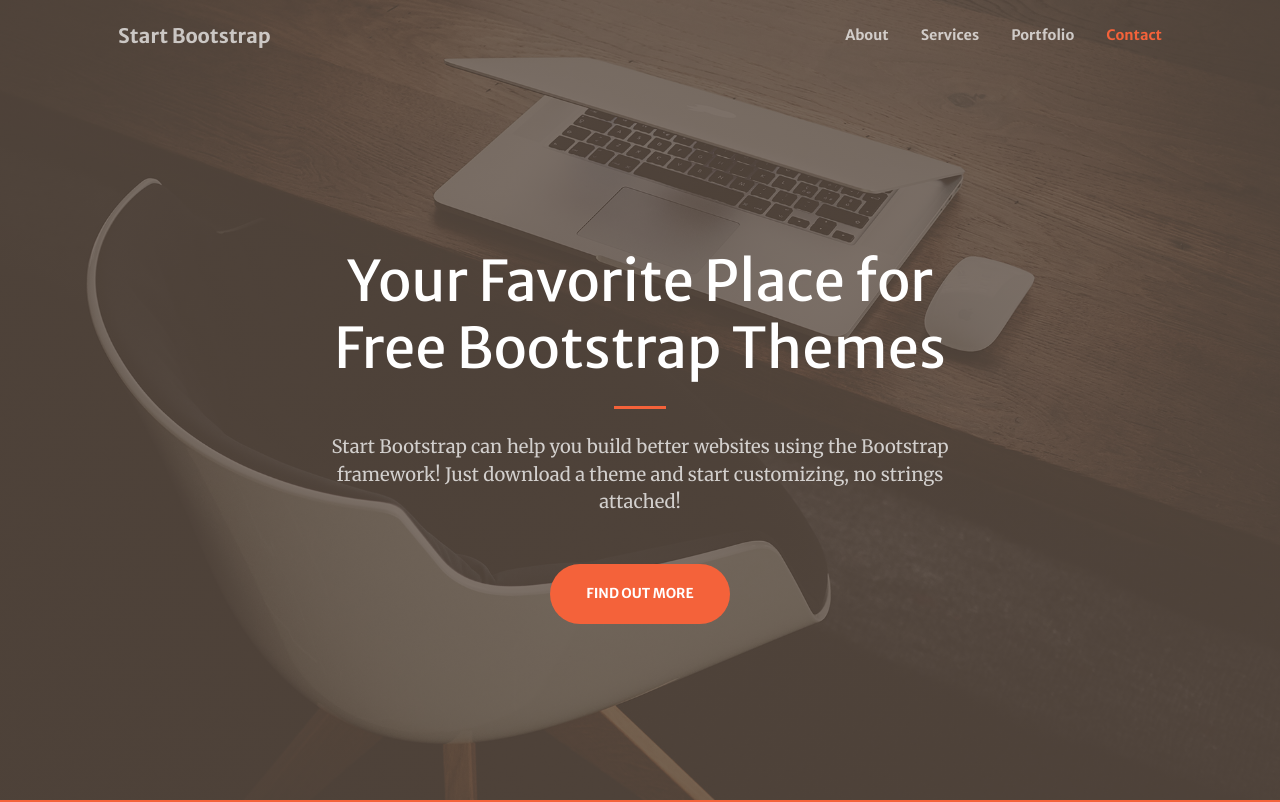
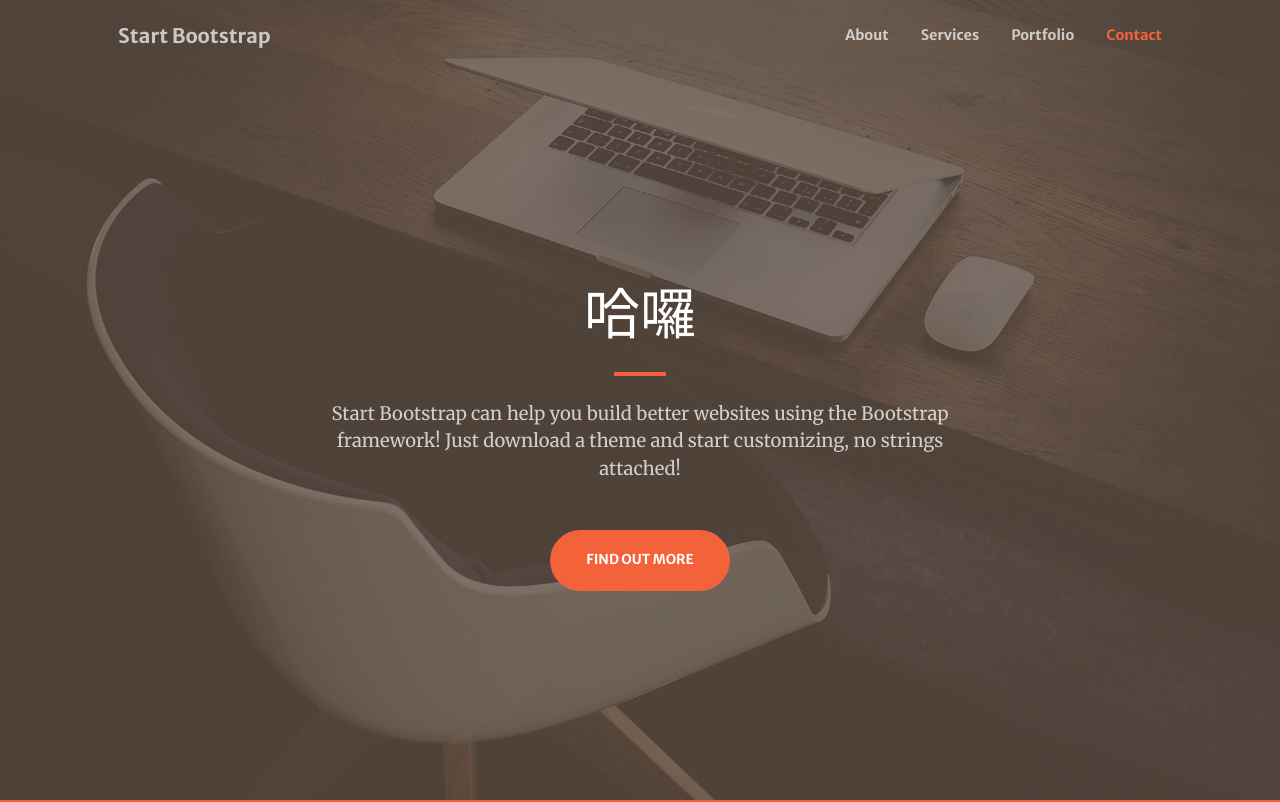
Before and after one commit to ett9292/Web-hw, a plain HTML site: page mypage/index.html in a window 1280 px wide. Shown: the top 802 px of the page. Drawn offline with nearby package versions, Linux system fonts and the light colour scheme; some packages are replaced by stand-ins of ours; a script that the page names is missing.

Commit message:
edit Web 1

```diff
--- a/mypage/index.html
+++ b/mypage/index.html
@@ -39,7 +39,7 @@
             <div class="container px-4 px-lg-5 h-100">
                 <div class="row gx-4 gx-lg-5 h-100 align-items-center justify-content-center text-center">
                     <div class="col-lg-8 align-self-end">
-                        <h1 class="text-white font-weight-bold">Your Favorite Place for Free Bootstrap Themes</h1>
+                        <h1 class="text-white font-weight-bold">哈囉</h1>
                         <hr class="divider" />
                     </div>
                     <div class="col-lg-8 align-self-baseline">
```
